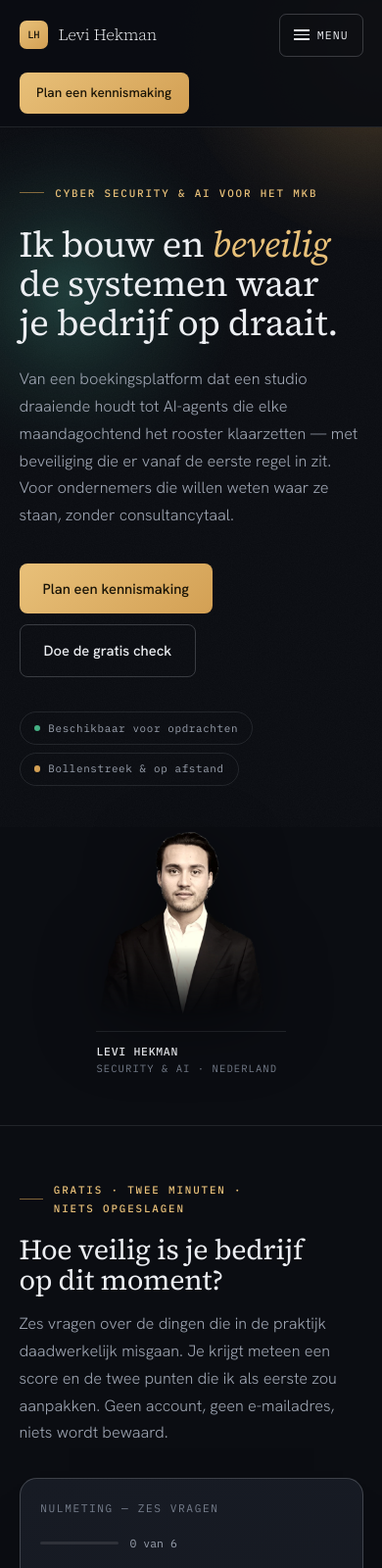
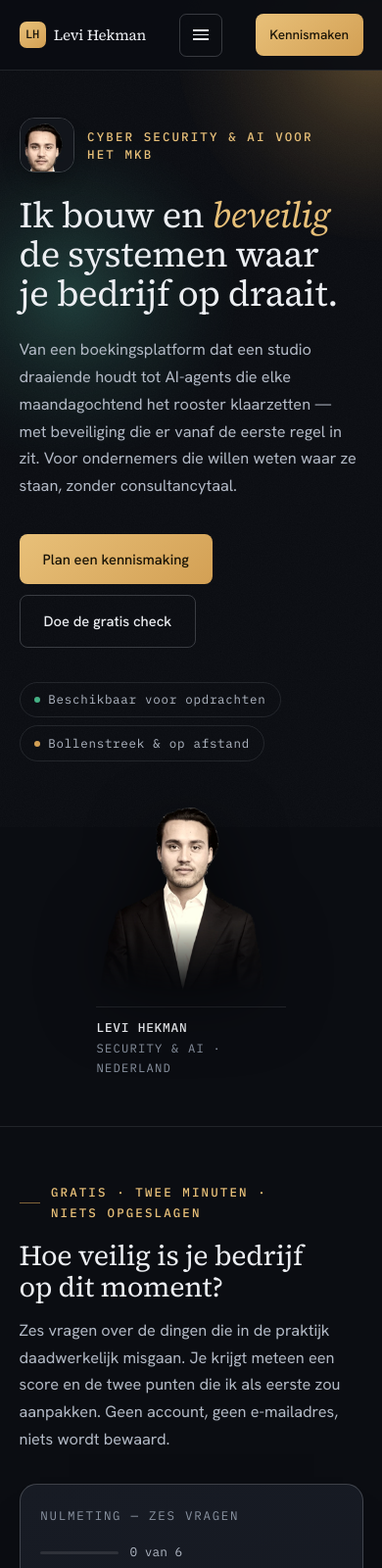
Before and after one commit to levihekm243/website-Levi, a plain HTML site: page index.html in a window 390 px wide. Shown: the top 1600 px of the page at 98% size. Drawn offline with Linux system fonts and the light colour scheme.

Commit message:
Fase 1, 2 en 5: typografie, animatie en gezicht in beeld
1 Lopende tekst van gewicht 300 naar 400; --muted van #9CA3B0 naar #B2B9C5
  (7,66:1 naar 9,85:1) en --dim van #767E8C naar #8A93A1 (4,75:1 naar
  6,26:1, boven de gevraagde 5,5). Geen tekst meer onder 12px: alle
  labelgroottes opgehoogd. Hulptekst in de check van 13,4 naar 14,1px.
  Regellengte van lopende tekst begrensd op 68ch. Het bestaande Hanken
  Grotesk-bestand is variabel 300-500 en dekt gewicht 400 al.
2 Fade van .reveal van 850ms naar 280ms en van 18px naar 12px verschuiving;
  .rise van 950ms naar 420ms. Stagger van maximaal 600ms naar drie stappen
  van 60ms. IntersectionObserver met rootMargin 15% onderaan, en alles wat
  al in beeld staat bij het laden of na een ankersprong verschijnt direct
  zonder fade.
5 Klein portret (56px, afgeronde tegel op de kaartkleur) naast het gouden
  label, alleen onder 640px. Het heroportret laadt met hoge prioriteit.

Daarbij opgelost: de kopbalk viel op mobiel in twee rijen uiteen door de
flex-wrap die het menupaneel nodig heeft. Gemeten: 404px nodig in 323px
beschikbaar. Merk, menuknop en knoptekst verkleind, met korte labels op
smalle schermen; nu 280px en een balk van 72px in plaats van 130px.

Fase 3 is niet doorgevoerd: dat plan vraagt expliciet om akkoord vooraf.
Fases 4, 6 en 7 wachten op materiaal; staat in TODO.md.

Co-Authored-By: Claude Opus 5 <noreply@anthropic.com>

```diff
--- a/css/style.css
+++ b/css/style.css
@@ -14,8 +14,8 @@
   --line:rgba(199,204,214,.12);
   --line-2:rgba(199,204,214,.24);
   --text:#ECEEF2;
-  --muted:#9CA3B0;
-  --dim:#767E8C;
+  --muted:#B2B9C5;
+  --dim:#8A93A1;
   --gold:#D3A054;
   --gold-ink:#E8C079;
   --gold-soft:rgba(211,160,84,.13);
@@ -35,7 +35,7 @@ html{-webkit-text-size-adjust:100%}
 html,body{max-width:100%;overflow-x:clip}
 body{
   margin:0;background:var(--bg);color:var(--text);
-  font-family:var(--sans);font-weight:300;font-size:clamp(1rem,1.05vw,1.06rem);line-height:1.7;
+  font-family:var(--sans);font-weight:400;font-size:clamp(1rem,1.05vw,1.06rem);line-height:1.7;
   -webkit-font-smoothing:antialiased;
 }
 h1,h2,h3{margin:0;font-family:var(--serif);font-weight:400;letter-spacing:-.012em;text-wrap:balance;line-height:1.1}
@@ -46,7 +46,7 @@ ul{margin:0;padding:0;list-style:none}
 .wrap{max-width:var(--maxw);margin:0 auto;padding-inline:var(--pad)}
 section[id]{scroll-margin-top:5rem}
 .eyebrow{
-  font-family:var(--mono);font-size:.68rem;font-weight:500;letter-spacing:.17em;text-transform:uppercase;
+  font-family:var(--mono);font-size:.78rem;font-weight:500;letter-spacing:.17em;text-transform:uppercase;
   color:var(--gold-ink);display:inline-flex;align-items:center;gap:.7rem;
 }
 .eyebrow::before{content:"";width:1.6rem;height:1px;background:var(--gold);opacity:.6}
@@ -76,13 +76,13 @@ section[id]{scroll-margin-top:5rem}
 .mark b{
   display:grid;place-items:center;width:1.85rem;height:1.85rem;border-radius:.45rem;
   background:linear-gradient(145deg,var(--gold-ink),var(--gold));color:#19140a;
-  font-family:var(--mono);font-size:.66rem;font-weight:500;
+  font-family:var(--mono);font-size:.76rem;font-weight:500;
 }
 .nav-in{flex-wrap:wrap}
 .nav ul{display:flex;flex-wrap:wrap;gap:1.9rem;font-size:.88rem}
 .nav-toggle{
   display:none;align-items:center;gap:.5rem;
-  font-family:var(--mono);font-size:.72rem;letter-spacing:.1em;text-transform:uppercase;
+  font-family:var(--mono);font-size:.8rem;letter-spacing:.1em;text-transform:uppercase;
   color:var(--text);background:transparent;border:1px solid var(--line-2);
   border-radius:.45rem;padding:.6rem .85rem;min-height:44px;cursor:pointer;
 }
@@ -126,7 +126,7 @@ section[id]{scroll-margin-top:5rem}
 .chip{
   display:inline-flex;align-items:center;gap:.5rem;
   border:1px solid var(--line);border-radius:999px;padding:.42rem .9rem;
-  font-family:var(--mono);font-size:.68rem;letter-spacing:.06em;color:var(--muted);
+  font-family:var(--mono);font-size:.78rem;letter-spacing:.06em;color:var(--muted);
 }
 .chip::before{content:"";width:.4rem;height:.4rem;border-radius:999px;background:var(--good)}
 .chip.alt::before{background:var(--gold)}
@@ -136,9 +136,9 @@ section[id]{scroll-margin-top:5rem}
 .portrait img{display:block;width:100%;height:auto;filter:drop-shadow(0 24px 34px rgba(0,0,0,.75))}
 .portrait figcaption{
   margin-top:.9rem;padding-top:.85rem;border-top:1px solid var(--line);
-  font-family:var(--mono);font-size:.66rem;letter-spacing:.1em;text-transform:uppercase;color:var(--dim);line-height:1.7;
+  font-family:var(--mono);font-size:.76rem;letter-spacing:.1em;text-transform:uppercase;color:var(--dim);line-height:1.7;
 }
-.portrait figcaption b{display:block;color:var(--text);font-weight:500;letter-spacing:.06em;font-size:.72rem}
+.portrait figcaption b{display:block;color:var(--text);font-weight:500;letter-spacing:.06em;font-size:.8rem}
 
 /* ---------- section scaffold ---------- */
 .sec{padding-block:clamp(3.5rem,8vw,6rem);border-top:1px solid var(--line)}
@@ -152,15 +152,15 @@ section[id]{scroll-margin-top:5rem}
   box-shadow:0 40px 80px -50px rgba(0,0,0,.9);
 }
 .scan-top{padding:clamp(1.3rem,3vw,2rem);border-bottom:1px solid var(--line);display:flex;justify-content:space-between;gap:1rem;align-items:center;flex-wrap:wrap}
-.scan-top .t{font-family:var(--mono);font-size:.7rem;letter-spacing:.14em;text-transform:uppercase;color:var(--dim)}
-.prog{display:flex;align-items:center;gap:.7rem;font-family:var(--mono);font-size:.72rem;color:var(--muted)}
+.scan-top .t{font-family:var(--mono);font-size:.78rem;letter-spacing:.14em;text-transform:uppercase;color:var(--dim)}
+.prog{display:flex;align-items:center;gap:.7rem;font-family:var(--mono);font-size:.8rem;color:var(--muted)}
 .prog .track{width:clamp(5rem,18vw,9rem);height:3px;border-radius:999px;background:rgba(255,255,255,.1);overflow:hidden}
 .prog .fill{display:block;height:100%;width:0;border-radius:999px;background:linear-gradient(90deg,var(--gold),var(--gold-ink));transition:width .45s cubic-bezier(.2,.7,.3,1)}
 .q{padding:clamp(1.1rem,2.6vw,1.5rem) clamp(1.3rem,3vw,2rem);border-bottom:1px solid var(--line);display:grid;gap:.9rem}
 @media(min-width:760px){.q{grid-template-columns:minmax(0,1fr) auto;align-items:center;gap:2rem}}
 .q:last-of-type{border-bottom:0}
 .q .qt{font-size:.98rem;color:var(--text);font-weight:400}
-.q .qs{display:block;margin-top:.3rem;font-size:.84rem;color:var(--dim)}
+.q .qs{display:block;margin-top:.35rem;font-size:.88rem;color:var(--dim)}
 .opts{display:grid;grid-template-columns:repeat(3,1fr);gap:.35rem;border:1px solid var(--line);border-radius:.5rem;padding:.25rem;background:rgba(0,0,0,.25)}
 @media(min-width:760px){.opts{display:flex}}
 .opts button{
@@ -171,7 +171,7 @@ section[id]{scroll-margin-top:5rem}
 .opts button:hover{color:var(--text);background:rgba(255,255,255,.05)}
 .opts button[aria-pressed="true"]{background:var(--gold);color:#1a1407}
 .scan-foot{padding:clamp(1.2rem,3vw,1.8rem) clamp(1.3rem,3vw,2rem);display:flex;justify-content:space-between;align-items:center;gap:1rem;flex-wrap:wrap;border-top:1px solid var(--line)}
-.scan-foot .hint{font-family:var(--mono);font-size:.7rem;color:var(--dim);letter-spacing:.04em}
+.scan-foot .hint{font-family:var(--mono);font-size:.78rem;color:var(--dim);letter-spacing:.04em}
 .btn[disabled]{opacity:.4;pointer-events:none}
 
 /* result */
@@ -192,7 +192,7 @@ section[id]{scroll-margin-top:5rem}
 .gaps{margin-top:1.8rem;border-top:1px solid var(--line);padding-top:1.4rem;display:grid;gap:.8rem}
 .gap{display:grid;gap:.5rem 1rem;grid-template-columns:auto 1fr;align-items:start}
 .sev{
-  font-family:var(--mono);font-size:.62rem;letter-spacing:.1em;text-transform:uppercase;
+  font-family:var(--mono);font-size:.75rem;letter-spacing:.1em;text-transform:uppercase;
   padding:.28rem .5rem;border-radius:.25rem;white-space:nowrap;
 }
 .sev.hoog{color:var(--bad);background:rgba(226,96,74,.12);border:1px solid rgba(226,96,74,.3)}
@@ -200,7 +200,7 @@ section[id]{scroll-margin-top:5rem}
 .gap b{display:block;font-weight:500;color:var(--text);font-size:.95rem}
 .gap span{color:var(--muted);font-size:.89rem}
 .res-cta{margin-top:1.8rem;display:flex;gap:.7rem;flex-wrap:wrap;align-items:center}
-.res-cta .small{font-family:var(--mono);font-size:.68rem;color:var(--dim)}
+.res-cta .small{font-family:var(--mono);font-size:.78rem;color:var(--dim)}
 
 /* ---------- services ---------- */
 .svcs{display:grid;gap:1rem;grid-template-columns:1fr}
@@ -211,13 +211,13 @@ section[id]{scroll-margin-top:5rem}
   display:flex;flex-direction:column;gap:1rem;position:relative;overflow:hidden;
 }
 .svc::before{content:"";position:absolute;inset:0 0 auto;height:1px;background:linear-gradient(90deg,transparent,var(--gold),transparent);opacity:.5}
-.svc .n{font-family:var(--mono);font-size:.66rem;letter-spacing:.14em;color:var(--gold-ink);text-transform:uppercase}
+.svc .n{font-family:var(--mono);font-size:.76rem;letter-spacing:.14em;color:var(--gold-ink);text-transform:uppercase}
 .svc h3{font-size:1.3rem}
 .svc > p{color:var(--muted);font-size:.93rem}
 .svc ul{display:flex;flex-direction:column;gap:.6rem;margin-top:auto}
 .svc li{position:relative;padding-left:1.3rem;font-size:.89rem;color:var(--muted);line-height:1.6}
 .svc li::before{content:"";position:absolute;left:.1rem;top:.62em;width:.42rem;height:.42rem;border-radius:1px;background:var(--gold);transform:rotate(45deg)}
-.svc .pf{padding-top:1rem;border-top:1px solid var(--line);font-family:var(--mono);font-size:.68rem;letter-spacing:.06em;color:var(--dim)}
+.svc .pf{padding-top:1rem;border-top:1px solid var(--line);font-family:var(--mono);font-size:.78rem;letter-spacing:.06em;color:var(--dim)}
 .svc .pf a{color:var(--gold-ink);border-bottom:1px solid rgba(211,160,84,.4)}
 
 /* ---------- cases ---------- */
@@ -230,11 +230,11 @@ section[id]{scroll-margin-top:5rem}
 .case::after{content:"";position:absolute;left:0;right:100%;top:-1px;height:1px;background:linear-gradient(90deg,var(--gold),transparent);transition:right .6s cubic-bezier(.2,.7,.3,1)}
 .case:hover::after{right:0}
 .case h3{font-size:clamp(1.2rem,2.3vw,1.55rem)}
-.case .meta{display:block;margin-top:.55rem;font-family:var(--mono);font-size:.66rem;letter-spacing:.12em;text-transform:uppercase;color:var(--dim)}
+.case .meta{display:block;margin-top:.55rem;font-family:var(--mono);font-size:.76rem;letter-spacing:.12em;text-transform:uppercase;color:var(--dim)}
 .case p{color:var(--muted);font-size:.94rem}
 .case .ev{margin-top:.9rem;display:flex;flex-wrap:wrap;gap:.4rem}
 .case .ev span,.case .ev a{
-  font-family:var(--mono);font-size:.66rem;letter-spacing:.04em;color:var(--muted);
+  font-family:var(--mono);font-size:.76rem;letter-spacing:.04em;color:var(--muted);
   border:1px solid var(--line);border-radius:.3rem;padding:.3rem .55rem;
 }
 .case .ev a{color:var(--gold-ink);border-color:rgba(211,160,84,.35)}
@@ -244,7 +244,7 @@ section[id]{scroll-margin-top:5rem}
 .steps{display:grid;gap:1px;background:var(--line);border:1px solid var(--line);border-radius:.9rem;overflow:hidden;grid-template-columns:1fr}
 @media(min-width:760px){.steps{grid-template-columns:repeat(4,1fr)}}
 .step{background:var(--surface);padding:clamp(1.3rem,2.8vw,1.8rem);display:flex;flex-direction:column;gap:.6rem}
-.step .n{font-family:var(--mono);font-size:.68rem;color:var(--gold-ink);letter-spacing:.14em}
+.step .n{font-family:var(--mono);font-size:.78rem;color:var(--gold-ink);letter-spacing:.14em}
 .step h3{font-size:1.08rem}
 .step p{font-size:.88rem;color:var(--muted)}
 
@@ -257,7 +257,7 @@ section[id]{scroll-margin-top:5rem}
 .panel{border:1px solid var(--line);border-radius:.9rem;padding:clamp(1.4rem,3vw,2rem);background:var(--surface)}
 .panel h3{font-size:1.25rem;margin-bottom:1rem}
 .deflist{display:grid;grid-template-columns:auto 1fr;gap:.7rem 1.2rem;font-size:.9rem;align-items:baseline}
-.deflist dt{font-family:var(--mono);font-size:.64rem;letter-spacing:.12em;text-transform:uppercase;color:var(--dim);white-space:nowrap}
+.deflist dt{font-family:var(--mono);font-size:.75rem;letter-spacing:.12em;text-transform:uppercase;color:var(--dim);white-space:nowrap}
 .deflist dd{margin:0;color:var(--muted)}
 
 /* ---------- contact ---------- */
@@ -267,14 +267,15 @@ section[id]{scroll-margin-top:5rem}
 .cgrid{display:grid;grid-template-columns:repeat(auto-fit,minmax(min(100%,12rem),1fr));gap:1px;background:var(--line);border:1px solid var(--line);border-radius:.8rem;overflow:hidden;margin-top:3rem;text-align:left}
 .citem{background:var(--surface);padding:1.1rem 1.3rem;transition:background .25s}
 .citem:hover{background:var(--raised)}
-.citem .k{display:block;font-family:var(--mono);font-size:.62rem;letter-spacing:.14em;text-transform:uppercase;color:var(--dim);margin-bottom:.4rem}
+.citem .k{display:block;font-family:var(--mono);font-size:.75rem;letter-spacing:.14em;text-transform:uppercase;color:var(--dim);margin-bottom:.4rem}
 .citem .v{font-size:.92rem;color:var(--text);word-break:break-word}
-footer{border-top:1px solid var(--line);padding-block:1.8rem;display:flex;justify-content:space-between;gap:1rem;flex-wrap:wrap;font-family:var(--mono);font-size:.68rem;letter-spacing:.06em;color:var(--dim)}
+footer{border-top:1px solid var(--line);padding-block:1.8rem;display:flex;justify-content:space-between;gap:1rem;flex-wrap:wrap;font-family:var(--mono);font-size:.78rem;letter-spacing:.06em;color:var(--dim)}
 
-.js .rise{opacity:0;transform:translateY(16px);animation:rise .9s cubic-bezier(.2,.75,.3,1) forwards}
+.js .rise{opacity:0;transform:translateY(12px);animation:rise .42s cubic-bezier(.2,.75,.3,1) forwards}
 @keyframes rise{to{opacity:1;transform:none}}
-.d1{animation-delay:.05s}.d2{animation-delay:.16s}.d3{animation-delay:.28s}.d4{animation-delay:.42s}
-.js .reveal{opacity:0;transform:translateY(18px);transition:opacity .85s ease,transform .85s cubic-bezier(.2,.7,.3,1)}
+.d1{animation-delay:0s}.d2{animation-delay:.06s}.d3{animation-delay:.12s}.d4{animation-delay:.12s}
+.js .reveal{opacity:0;transform:translateY(12px);transition:opacity .28s ease,transform .28s cubic-bezier(.2,.7,.3,1)}
+.js .reveal.instant{transition:none}
 .js .reveal.in{opacity:1;transform:none}
 @media(max-width:760px){.aura .g3{display:none}}
 @media(prefers-reduced-motion:reduce){
@@ -314,3 +315,32 @@ footer{border-top:1px solid var(--line);padding-block:1.8rem;display:flex;justif
   border:1px solid var(--line-2);border-radius:.6rem;background:var(--surface);
   color:var(--muted);font-size:.92rem;
 }
+
+/* ---------- leesbaarheid: regellengte van lopende tekst ---------- */
+.case p,.svc > p,.step p,.feat p,.item p,.gap span{max-width:68ch}
+
+/* ---------- gezicht in het eerste scherm (alleen mobiel) ---------- */
+.avatar{display:none}
+@media(max-width:639px){
+  .hero-id{display:flex;align-items:center;gap:.85rem}
+  .avatar{
+    display:block;width:3.5rem;height:3.5rem;flex:none;border-radius:.95rem;
+    object-fit:cover;border:1px solid var(--line-2);
+    box-shadow:0 12px 26px -14px rgba(0,0,0,.95);
+  }
+  .hero-id .eyebrow{line-height:1.45}
+  .hero-id .eyebrow::before{display:none}
+}
+
+/* ---------- kopbalk past op één rij, ook op 360px ---------- */
+.alleen-smal{display:none}
+@media(max-width:639px){
+  .nav-in{gap:.55rem}
+  .mark{font-size:.95rem;gap:.5rem}
+  .mark b{width:1.7rem;height:1.7rem}
+  .alleen-breed{display:none}
+  .alleen-smal{display:inline}
+  .btn-s{padding:.6rem .9rem}
+  .nav-toggle{padding:.6rem .7rem;gap:0;min-width:44px;justify-content:center}
+  .menu-woord{position:absolute;width:1px;height:1px;margin:-1px;overflow:hidden;clip-path:inset(50%);white-space:nowrap}
+}
--- a/index.html
+++ b/index.html
@@ -44,8 +44,8 @@
       <li><a href="#contact">Contact</a></li>
       <li><a href="werkgevers.html">Voor werkgevers</a></li>
     </ul>
-      <button class="nav-toggle" type="button" aria-expanded="false" aria-controls="nav-menu"><span class="bars" aria-hidden="true"><i></i><i></i><i></i></span>Menu</button>
-      <a class="btn btn-g btn-s" href="#contact">Plan een kennismaking</a>
+      <button class="nav-toggle" type="button" aria-expanded="false" aria-controls="nav-menu"><span class="bars" aria-hidden="true"><i></i><i></i><i></i></span><span class="menu-woord">Menu</span></button>
+      <a class="btn btn-g btn-s" href="#contact"><span class="alleen-breed">Plan een kennismaking</span><span class="alleen-smal">Kennismaken</span></a>
   </div>
 </header>
 
@@ -54,7 +54,10 @@
   <section class="hero wrap">
     <div class="hero-grid">
       <div>
-        <p class="eyebrow rise d1">Cyber security &amp; AI voor het MKB</p>
+        <div class="hero-id rise d1">
+          <img class="avatar" src="images/levi-avatar.webp" alt="" aria-hidden="true" width="56" height="56" decoding="async">
+          <p class="eyebrow">Cyber security &amp; AI voor het MKB</p>
+        </div>
         <h1 class="rise d2">Ik bouw en <em>beveilig</em> de systemen waar je bedrijf op draait.</h1>
         <p class="lead rise d3">Van een boekingsplatform dat een studio draaiende houdt tot AI-agents die elke maandagochtend het rooster klaarzetten — met beveiliging die er vanaf de eerste regel in zit. Voor ondernemers die willen weten waar ze staan, zonder consultancytaal.</p>
         <div class="hero-cta rise d3">
@@ -67,7 +70,7 @@
         </div>
       </div>
       <figure class="portrait rise d4">
-        <img src="images/levi-warm.webp" alt="Levi Hekman" width="600" height="644">
+        <img src="images/levi-warm.webp" alt="Levi Hekman" width="600" height="644" fetchpriority="high" decoding="async">
         <figcaption><b>Levi Hekman</b>Security &amp; AI · Nederland</figcaption>
       </figure>
     </div>
--- a/js/main.js
+++ b/js/main.js
@@ -104,10 +104,35 @@
 })();
 
 (function(){
+  var els = [].slice.call(document.querySelectorAll('.reveal'));
+  if (!els.length) return;
+
+  function inBeeld(el){
+    var r = el.getBoundingClientRect();
+    return r.top < window.innerHeight && r.bottom > 0;
+  }
+  function direct(el){ el.classList.add('instant', 'in'); }
+
+  // Wat al in beeld staat bij het laden (ook na een sprong via #anker)
+  // verschijnt meteen, zonder fade. Anders zie je een donker vlak.
+  els.filter(inBeeld).forEach(direct);
+
   var io = new IntersectionObserver(function(es){
-    es.forEach(function(e){ if (e.isIntersecting){ e.target.classList.add('in'); io.unobserve(e.target); } });
-  }, {threshold:.1});
-  document.querySelectorAll('.reveal').forEach(function(el){ io.observe(el); });
+    es.forEach(function(e){
+      if (e.isIntersecting){ e.target.classList.add('in'); io.unobserve(e.target); }
+    });
+  }, { threshold: 0, rootMargin: '0px 0px 15% 0px' });   // iets eerder dan de vouw
+
+  els.forEach(function(el){ if (!el.classList.contains('in')) io.observe(el); });
+
+  // Na een ankersprong staat er ineens ander materiaal in beeld.
+  window.addEventListener('hashchange', function(){
+    setTimeout(function(){
+      els.forEach(function(el){
+        if (!el.classList.contains('in') && inBeeld(el)){ direct(el); io.unobserve(el); }
+      });
+    }, 0);
+  });
 })();
 
 
```
Also changed, not shown: privacy.html (+2 -2 lines), werkgevers.html (+2 -2 lines), writeups/exploitketen.html (+2 -2 lines), images/levi-avatar.webp (added).
